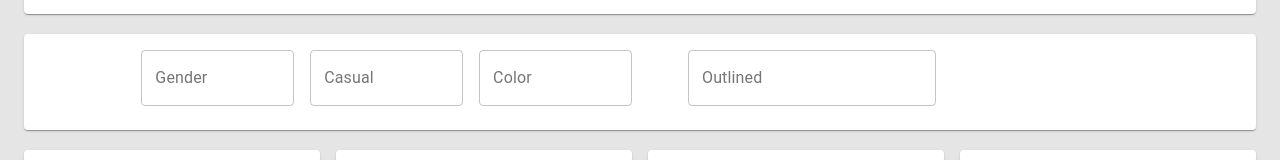
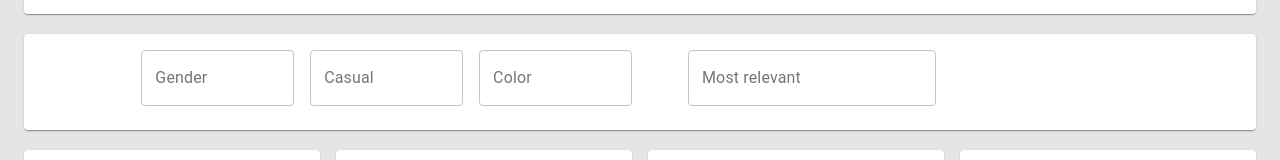
Before and after one commit to jorgehard/react-shop, a React (Create React App) app: page /products in a window 1280 px wide. Shown: the part 350-510 px from the top of the page. Built offline with nearby package versions, Linux system fonts and the light colour scheme.

Commit message:
Correct Merge

```diff
--- a/src/pages/ProductsGallery/index.js
+++ b/src/pages/ProductsGallery/index.js
@@ -80,7 +80,7 @@ function ProductsGallery() {
                 <form noValidate autoComplete="off">
                   <TextField
                     id="outlined-basic"
-                    label="Outlined"
+                    label="Most relevant"
                     variant="outlined"
                   />
                 </form>
```
